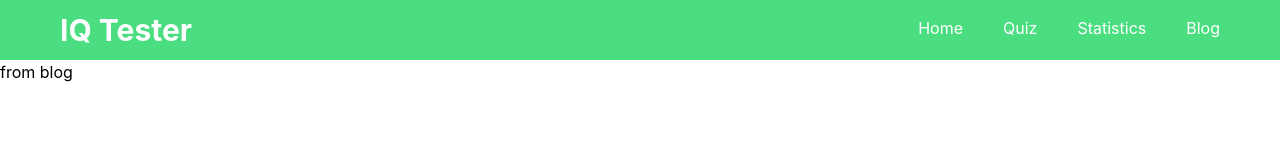
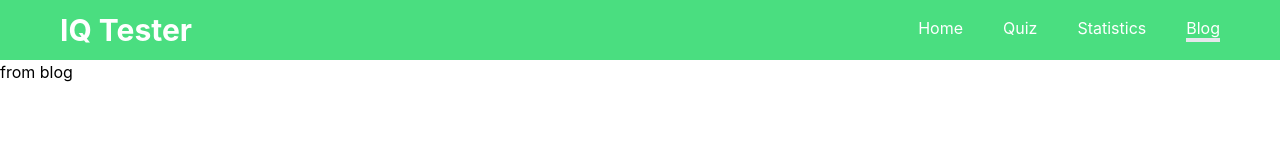
Before and after one commit to AspiaNew/assignment-9-by-me, a React (Create React App) app: page /blog in a window 1280 px wide. Shown: the top 160 px of the page. Built offline with nearby package versions, Linux system fonts and the light colour scheme.

Commit message:
active link styled

```diff
--- a/src/components/Path/Path.js
+++ b/src/components/Path/Path.js
@@ -1,12 +1,18 @@
 import React from 'react';
-import { Link } from 'react-router-dom';
+import { Link, NavLink } from 'react-router-dom';
 
 const Path = ({ route }) => {
     const { name, path } = route;
+
+    //active link styles
+    let activeClassName = " border-b-4";
     return (
         <div className='mx-auto py-1 hover:font-bold md:mx-5'>
             {/* <a href={path}>{name}</a> */}
-            <Link to={path}>{name}</Link>
+            {/* <Link to={path}>{name}</Link> */}
+            <NavLink to={path} className={({ isActive }) =>
+                isActive ? activeClassName : undefined
+            }>{name}</NavLink>
         </div>
     );
 };
```
